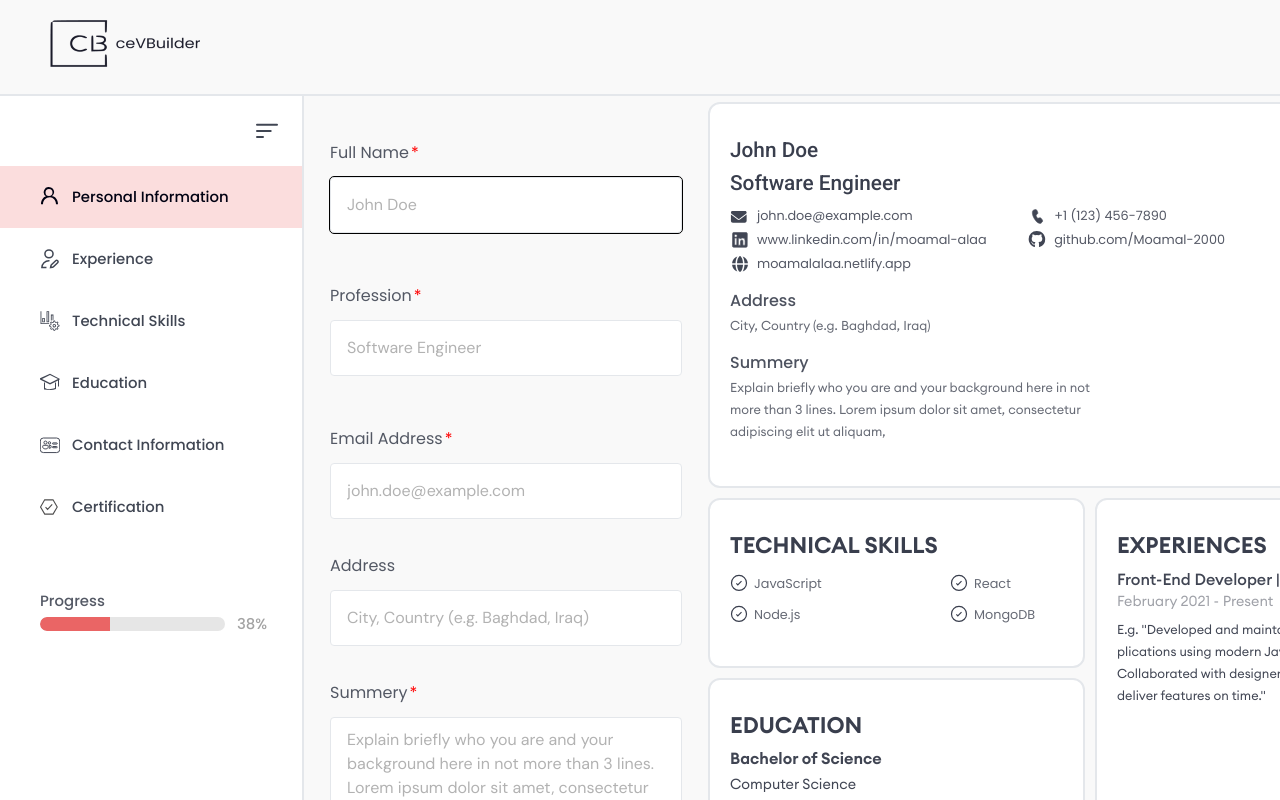
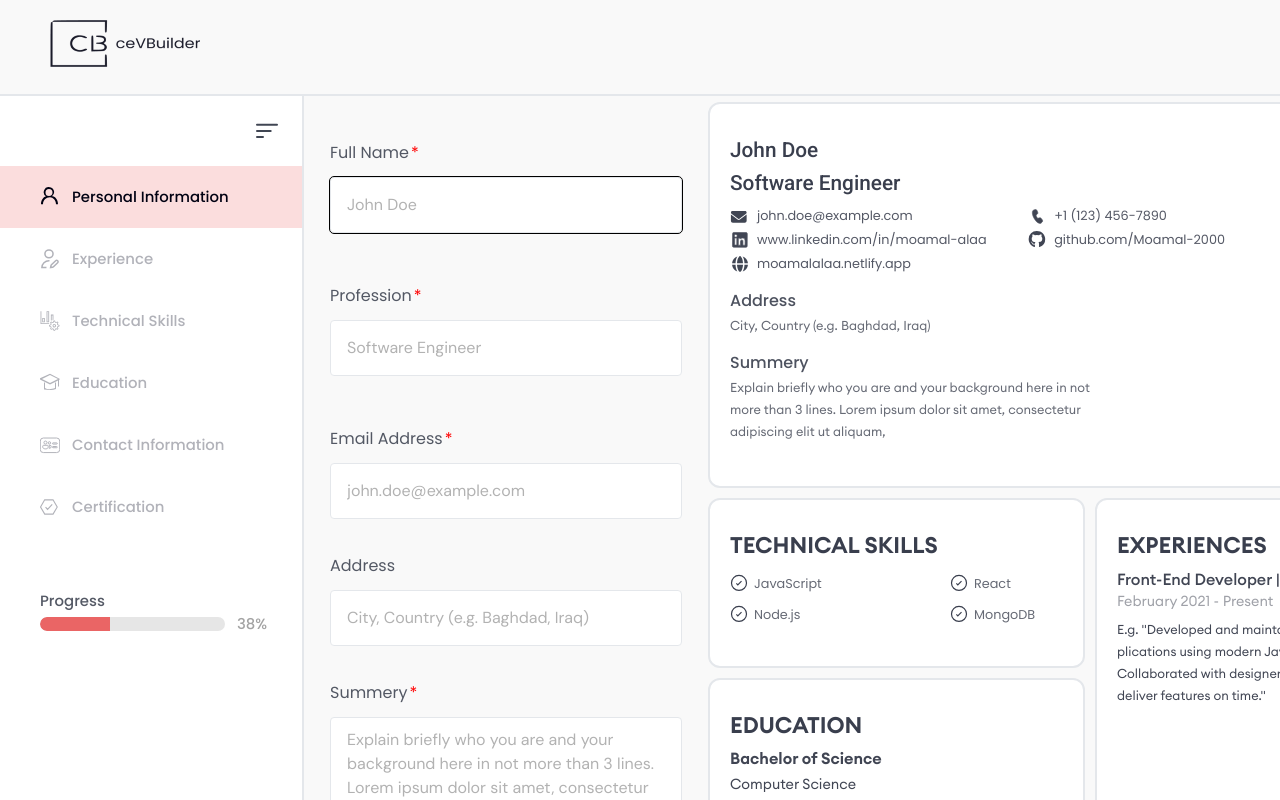
Before and after one commit to Moamal-2000/resume-builder, a Next.js app: page /builder in a window 1280 px wide. Shown: the top 800 px of the page. Built offline with nearby package versions, Linux system fonts and the light colour scheme.

Commit message:
update(routes): convert /builder/techSkill and /builder/contactInfo to kebab-case

```diff
--- a/src/app/(pages)/builder/(subPages)/education/page.js
+++ b/src/app/(pages)/builder/(subPages)/education/page.js
@@ -8,7 +8,7 @@ const EducationPages = () => {
   return (
     <BuilderForm
       inputGroupKey="educationInputs"
-      nextPageRoute="/builder/contactInfo"
+      nextPageRoute="/builder/contact-info"
       submitButtonText="Next"
     />
   );
--- a/src/app/(pages)/builder/(subPages)/experience/page.js
+++ b/src/app/(pages)/builder/(subPages)/experience/page.js
@@ -12,7 +12,7 @@ const Experiencepage = () => {
       <ExperienceTabs />
       <BuilderForm
         inputGroupKey="experiencesInputs"
-        nextPageRoute="/builder/techSkills"
+        nextPageRoute="/builder/tech-skills"
         submitButtonText="Next"
         hasTabs
       />
--- a/src/data/builderSidebarLinks.jsx
+++ b/src/data/builderSidebarLinks.jsx
@@ -15,7 +15,7 @@ export const BUILDER_SIDEBAR_PAGES = [
   },
   {
     title: "Technical Skills",
-    link: "/builder/techSkills",
+    link: "/builder/tech-skills",
     iconName: "stats",
     unlockAfter: "experiencesInputs",
     id: 3,
@@ -29,7 +29,7 @@ export const BUILDER_SIDEBAR_PAGES = [
   },
   {
     title: "Contact Information",
-    link: "/builder/contactInfo",
+    link: "/builder/contact-info",
     iconName: "userInfo",
     unlockAfter: "techSkillsInputs",
     id: 5,
@@ -46,8 +46,8 @@ export const BUILDER_SIDEBAR_PAGES = [
 export const builderInputKeysToPath = {
   personalInfoInputs: "/builder",
   experiencesInputs: "/builder/experience",
-  techSkillsInputs: "/builder/techSkills",
+  techSkillsInputs: "/builder/tech-skills",
   educationInputs: "/builder/education",
-  contactInfoInputs: "/builder/contactInfo",
+  contactInfoInputs: "/builder/contact-info",
   certificationInputs: "/builder/certification",
 };
--- a/src/data/constants.js
+++ b/src/data/constants.js
@@ -13,4 +13,4 @@ export const RESUME_OPTIONS = {
 };
 
 // Debugging
-export const STOP_BUILDER_PROTECTION = true;
+export const STOP_BUILDER_PROTECTION = false;
```
Also changed, not shown: src/app/(pages)/builder/(subPages)/contact-info/page.js (renamed from src/app/(pages)/builder/(subPages)/contactInfo/page.js), src/app/(pages)/builder/(subPages)/tech-skills/page.js (renamed from src/app/(pages)/builder/(subPages)/techSkills/page.js).
